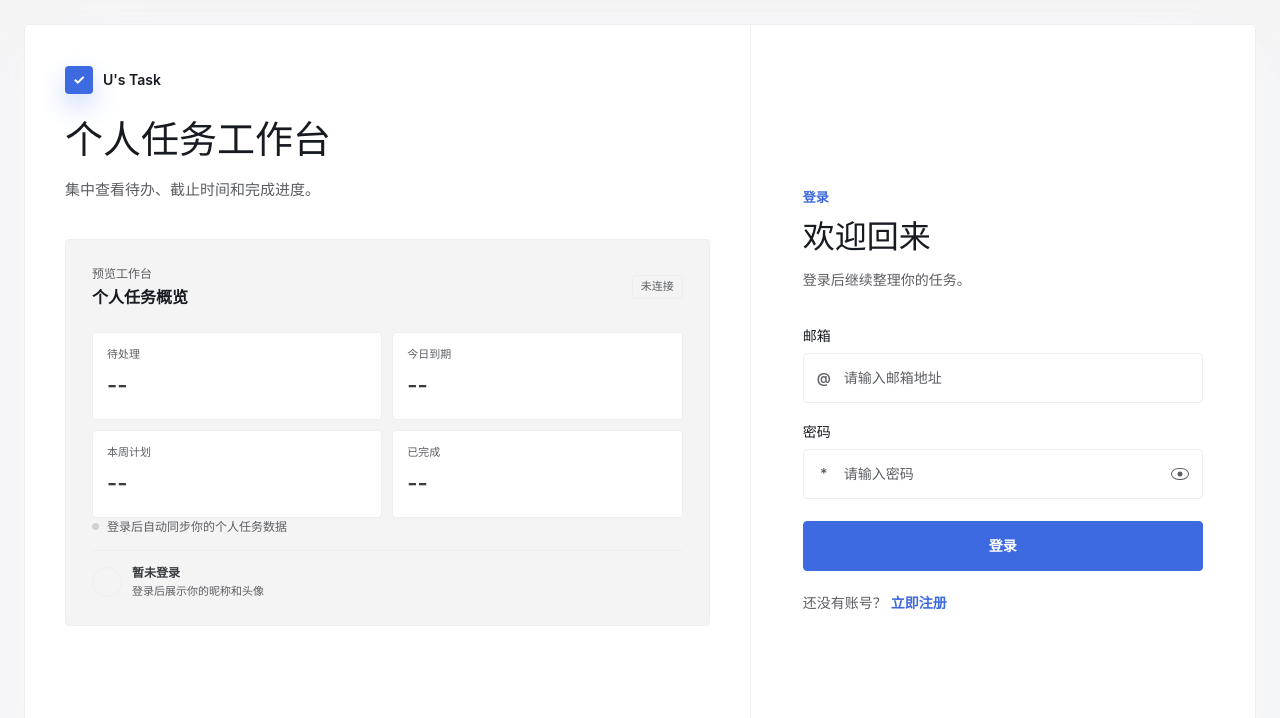
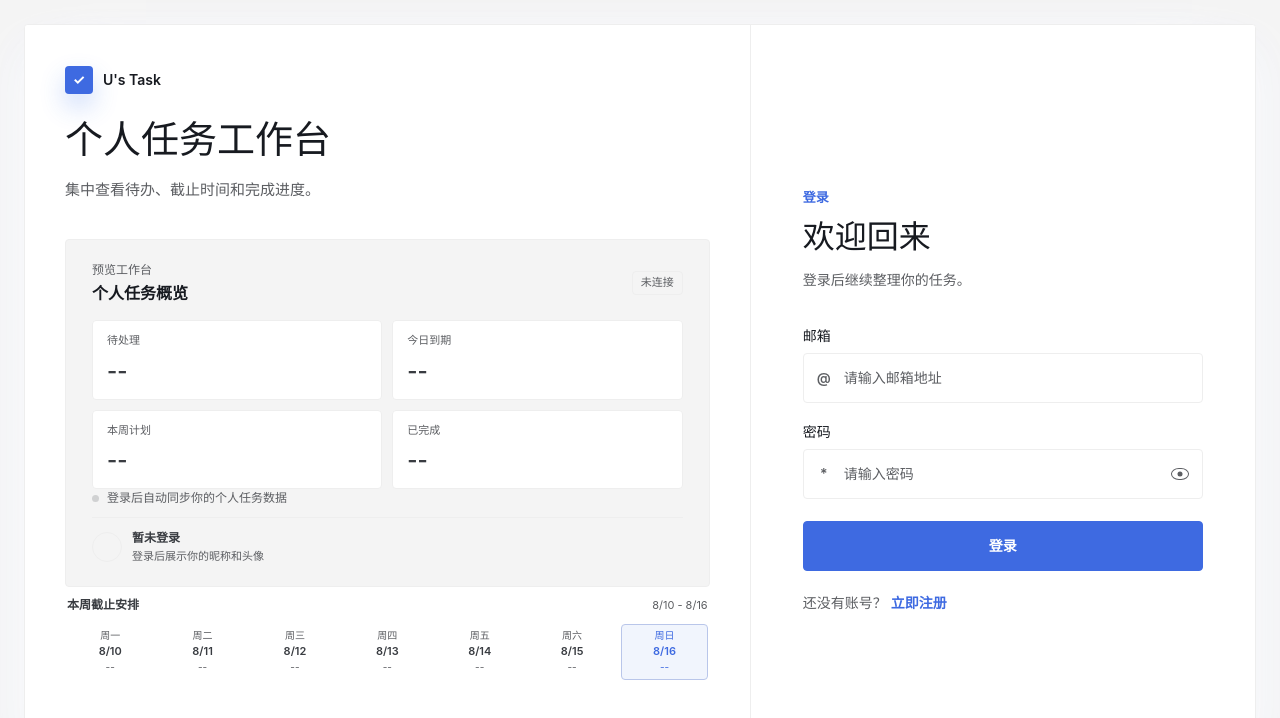
Before and after one commit to Uonlra/TaskFlow, a Next.js app: page /login in a window 1280 px wide. Shown: the top 718 px of the page. Built offline with nearby package versions, Linux system fonts and the light colour scheme; no server answers.

Commit message:
feat(login): 添加一周内预览视图

```diff
--- a/src/features/auth/components/auth-exhibition-shell.tsx
+++ b/src/features/auth/components/auth-exhibition-shell.tsx
@@ -6,6 +6,7 @@ import { AuthPageBackground } from "@/features/auth/components/auth-page-backgro
 import { AuthEntryLoader } from "@/features/auth/components/auth-entry-loader";
 
 import { AuthPreviewStateProvider, useAuthPreviewState } from "@/features/auth/components/auth-preview-state";
+import { getAuthPreviewWeek } from "@/features/auth/utils/auth-preview-week";
 import { useAuth } from "@/features/auth/providers/auth-provider";
 import { useTaskStore } from "@/features/tasks/store/task-store";
 import { getEmptyTaskPreviewSummary, getTaskPreviewSummary } from "@/features/tasks/utils/task-summary";
@@ -30,6 +31,7 @@ function AuthPreviewLayout({ children }: { children: ReactNode }) {
   const tasks = useTaskStore((state) => state.tasks);
   const isReady = previewPhase === "ready";
   const summary = isReady ? getTaskPreviewSummary(tasks) : getEmptyTaskPreviewSummary();
+  const previewWeek = getAuthPreviewWeek(isReady ? tasks : []);
   const displayName = profile?.fullName || user?.name || preloginEmail || "你的工作台";
 
   return (
@@ -46,6 +48,7 @@ function AuthPreviewLayout({ children }: { children: ReactNode }) {
           <p className="auth-brand-description">集中查看待办、截止时间和完成进度。</p>
         </div>
 
+        <div className="auth-preview-stack">
           <div className="auth-product-surface" aria-label="任务工作台预览">
             <div className="auth-preview-main">
             <header className="auth-preview-main__header">
@@ -98,6 +101,30 @@ function AuthPreviewLayout({ children }: { children: ReactNode }) {
               </div>
             </div>
           </div>
+          <section className="auth-preview-week" aria-label="本周截止安排">
+            <header className="auth-preview-week__header">
+              <strong>本周截止安排</strong>
+              <span>{previewWeek[0].dateLabel} - {previewWeek[6].dateLabel}</span>
+            </header>
+            <div className="auth-preview-week__grid">
+              {previewWeek.map((day) => (
+                <div
+                  className={
+                    "auth-preview-week__day" +
+                    (day.isToday ? " auth-preview-week__day--today" : "") +
+                    (day.hasOverdue ? " auth-preview-week__day--overdue" : "")
+                  }
+                  key={day.key}
+                  aria-label={isReady ? `${day.key}，${day.taskCount} 项截止任务` : `${day.key}，登录后显示截止任务数量`}
+                >
+                  <span>{`周${day.weekday}`}</span>
+                  <strong>{day.dateLabel}</strong>
+                  <small>{isReady ? day.taskCount : "--"}</small>
+                </div>
+              ))}
+            </div>
+          </section>
+        </div>
       </aside>
       <section className="auth-form-panel">{children}</section>
     </section>
--- /dev/null
+++ b/src/features/auth/utils/auth-preview-week.ts
@@ -0,0 +1,44 @@
+import type { Task } from "@/features/tasks/types/task.types";
+import {
+  addTaskDays,
+  formatTaskDateParam,
+  getTaskWeekStart,
+  isTaskDueOnDate,
+  parseTaskDueDate,
+  startOfTaskDay,
+} from "@/features/tasks/utils/task-date-filters";
+
+export type AuthPreviewWeekDay = {
+  key: string;
+  weekday: string;
+  dateLabel: string;
+  isToday: boolean;
+  taskCount: number;
+  hasOverdue: boolean;
+};
+
+const weekdayLabels = ["一", "二", "三", "四", "五", "六", "日"];
+
+export function getAuthPreviewWeek(tasks: Task[], anchorDate = new Date()): AuthPreviewWeekDay[] {
+  const today = startOfTaskDay(anchorDate);
+  const todayKey = formatTaskDateParam(today);
+  const weekStart = getTaskWeekStart(today);
+
+  return weekdayLabels.map((weekday, index) => {
+    const date = addTaskDays(weekStart, index);
+    const key = formatTaskDateParam(date);
+    const dueTasks = tasks.filter((task) => isTaskDueOnDate(task, date));
+
+    return {
+      key,
+      weekday,
+      dateLabel: `${date.getMonth() + 1}/${date.getDate()}`,
+      isToday: key === todayKey,
+      taskCount: dueTasks.length,
+      hasOverdue: dueTasks.some((task) => {
+        const dueDate = parseTaskDueDate(task);
+        return task.status !== "done" && dueDate !== null && dueDate.getTime() < today.getTime();
+      }),
+    };
+  });
+}
--- a/src/styles/auth-v2.css
+++ b/src/styles/auth-v2.css
@@ -179,6 +179,11 @@ html:has(.auth-entry-loader) [data-auth-entry-target] {
   border-radius: var(--auth-radius);
   background: var(--auth-subtle);
 }
+.auth-preview-stack {
+  min-width: 0;
+  display: grid;
+  gap: 10px;
+}
 .auth-preview-nav {
   min-width: 0;
   display: flex;
@@ -315,7 +320,7 @@ html:has(.auth-entry-loader) [data-auth-entry-target] {
   min-width: 0;
   display: flex;
   flex-direction: column;
-  padding: 26px;
+  padding: 22px 26px;
   font-family: var(--font-text);
 }
 .auth-preview-main__header {
@@ -388,12 +393,12 @@ html:has(.auth-entry-loader) [data-auth-entry-target] {
   display: grid;
   grid-template-columns: repeat(2, minmax(0, 1fr));
   gap: 10px;
-  margin-top: 24px;
+  margin-top: 16px;
 }
 .auth-preview-status-grid > div {
   min-width: 0;
-  min-height: 88px;
-  padding: 14px;
+  min-height: 72px;
+  padding: 12px 14px;
   border: 1px solid var(--auth-border);
   border-radius: var(--auth-radius);
   background: var(--auth-surface);
@@ -414,6 +419,69 @@ html:has(.auth-entry-loader) [data-auth-entry-target] {
   font-size: 22px;
   font-weight: 600;
   line-height: 1.4;
+}
+.auth-preview-week {
+  margin: 0;
+  padding: 0 2px;
+}
+.auth-preview-week__header {
+  display: flex;
+  align-items: baseline;
+  justify-content: space-between;
+  gap: 12px;
+}
+.auth-preview-week__header strong {
+  color: var(--auth-muted-strong);
+  font-size: 12px;
+  font-weight: 600;
+  line-height: 1.4;
+}
+.auth-preview-week__header span {
+  color: var(--auth-muted);
+  font-size: 11px;
+  line-height: 1.4;
+}
+.auth-preview-week__grid {
+  display: grid;
+  grid-template-columns: repeat(7, minmax(0, 1fr));
+  gap: 6px;
+  margin-top: 10px;
+}
+.auth-preview-week__day {
+  min-width: 0;
+  display: grid;
+  justify-items: center;
+  gap: 2px;
+  padding: 4px 3px;
+  border: 1px solid transparent;
+  border-radius: var(--auth-radius);
+  color: var(--auth-muted);
+  font-size: 10px;
+  line-height: 1.3;
+}
+.auth-preview-week__day strong {
+  color: var(--auth-muted-strong);
+  font-size: 11px;
+  font-weight: 600;
+}
+.auth-preview-week__day small {
+  min-height: 15px;
+  color: var(--auth-muted);
+  font-size: 10px;
+  line-height: 1.4;
+}
+.auth-preview-week__day--today {
+  border-color: color-mix(in srgb, var(--auth-accent) 30%, var(--auth-border));
+  background: color-mix(in srgb, var(--auth-accent) 7%, var(--auth-surface));
+  color: var(--auth-accent);
+}
+.auth-preview-week__day--today strong,
+.auth-preview-week__day--today small {
+  color: var(--auth-accent);
+}
+.auth-preview-week__day--overdue small {
+  color: var(--auth-danger);
+  font-weight: 700;
 }
 .auth-preview-sync-notice {
   display: flex;
@@ -438,8 +506,8 @@ html:has(.auth-entry-loader) [data-auth-entry-target] {
   display: flex;
   align-items: center;
   gap: 10px;
-  margin-top: 14px;
-  padding-top: 14px;
+  margin-top: 10px;
+  padding-top: 12px;
   border-top: 1px solid var(--auth-border);
 }
 .auth-preview-account__avatar {
```
Also changed, not shown: 1 other file (tests, documents, lock files or other folders). Lines whose indentation alone changed are shown as unchanged.
